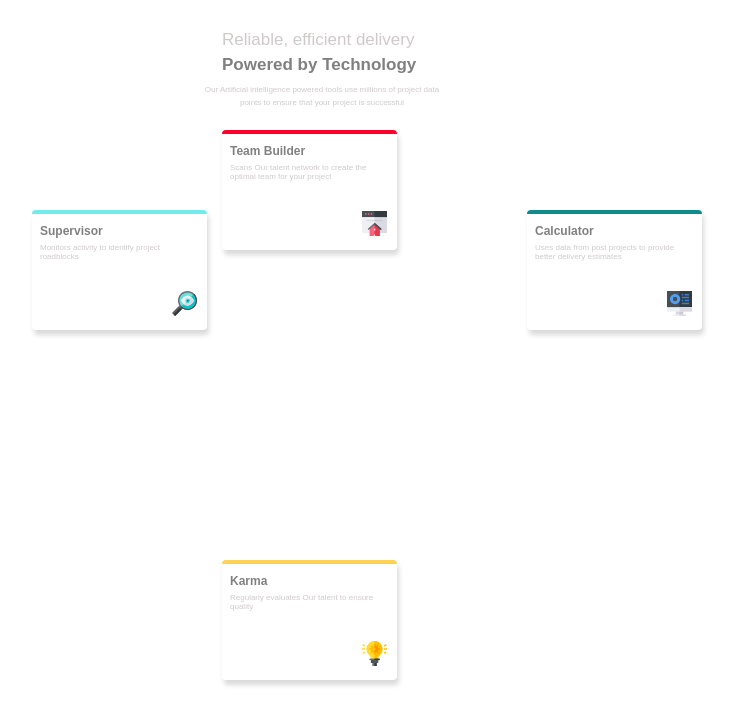
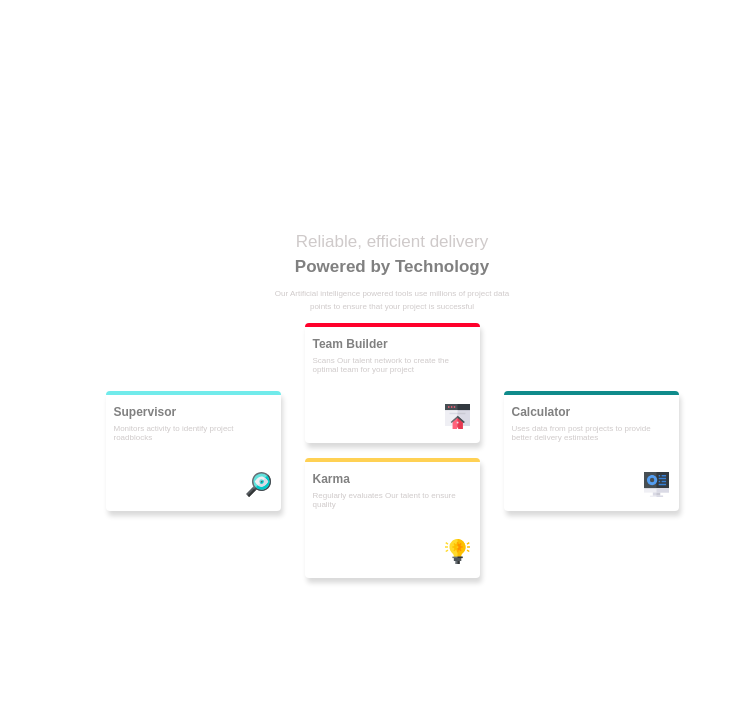
Before and after one commit to Olawalefaruk/four-card, a plain HTML site: page index.html in a window 1280 px wide. Shown: the whole page, without its empty margins (248-984 px from the left). Drawn offline with Linux system fonts and the light colour scheme.

Commit message:
changed the styles

```diff
--- a/index.html
+++ b/index.html
@@ -18,6 +18,8 @@
       <h3 class="new-p">
         Our Artificial intelligence powered tools use millions of project data points to ensure that your project is successful
       </h3>
+    <div class="combine-grid">
+      <div class="first">
         <div class="div-1">
           <h1>
             Supervisor
@@ -27,6 +29,8 @@
           </p>
           <img class="image" src="icon-supervisor.svg" alt="search icon">
         </div>
+      </div>
+      <div class="second">
         <div class="div-2">
           <h1>
             Team Builder
@@ -36,15 +40,7 @@
           </p>
           <img class="image" src="icon-team-builder.svg" alt="team builder icon">
         </div>
-    <div class="div-3">
-      <h1>
-        Calculator
-      </h1>
-      <p>
-        Uses data from post projects to provide better delivery estimates
-      </p>
-      <img class="image" src="icon-calculator.svg" alt="calculator icon">
-    </div>
+
         <div class="div-4">
           <h1>
             Karma
@@ -55,5 +51,22 @@
           <img class="image" src="icon-karma.svg" alt="karma icon">
         </div>
       </div>
+      <div class="third">
+        <div class="div-3">
+          <h1>
+            Calculator
+          </h1>
+          <p>
+            Uses data from post projects to provide better delivery estimates
+          </p>
+          <img class="image" src="icon-calculator.svg" alt="calculator icon">
+        </div>
+      </div>
+
+
+    </div>
+
+
+  </div>
 </body>
 </html>
--- a/style.css
+++ b/style.css
@@ -14,88 +14,133 @@ div {
 .background {
   width: 100%;
   min-height: 100vh;
-  position: relative;
   display: flex;
+  flex-direction: column;
+  justify-content: center;
+  align-items: center;
+}
+
+.combine-grid {
+  display: flex;
+  gap: 1.5rem;
+
+
+
+
+
+  /*grid-template-columns: 1fr;
+
+
+  grid-template-areas:
+    "first second third"
+    "fourth second sixth"
+    "seventh eighth ninth"
+    "seventh eighth ninth";*/
+}
+
+.first {
+  display: flex;
+  justify-content: column;
+  align-items: center;
+}
+
+.second {
+  display: flex;
+  flex-direction: column;
 
 }
 
+.third {
+  display: flex;
+  justify-content: column;
+  align-items: center;
+}
+
+
 h2 {
-  position: absolute;
-  left: 470px;
-  padding-top: 30px;
+  padding-top: 10px;
   font-size: 17px;
   font-weight: 100;
   color: rgb(207, 202, 202);
+
 }
 
 h3 {
-  position: absolute;
-  left: 470px;
-  top: 30px;
-  padding-top: 25px;
+  padding-top: 5px;
+  padding-bottom: 5px;
   font-size: 17px;
   color: gray;
+
 }
 
 .new-p {
   text-align: center;
-  left: 450px;
-  top: 83px;
   font-weight: 100;
   font-size: 8px;
-  max-width: 240px;
+  width: 240px;
   color: rgb(207, 202, 202);
-  padding-top: 0px;
+  padding-bottom: 10px;
   line-height: 13px;
 }
 
 .div-1 {
+ /* grid-row-start: 2;
+  grid-row-end: 3;
+
+  grid-area: fourth;*/
+
+
   background-color: white;
-  margin: 10px;
   display: block;
   height: auto;
-  position: absolute;
-  top: 200px;
-  left:270px;
   border-radius: 4px;
   border-top: 4px solid rgb(113, 235, 235);
   box-shadow: 2px 5px 5px rgba(0, 0, 0, 0.15);
+  align-items: center;
+  justify-content: column;
 }
 
 .div-2 {
+  /*grid-column: 2;
+  grid-row-start: 1;
+  grid-row-end: 2;
+  align-self: center;
+
+  grid-area: second;*/
+
   background-color: white;
-  margin-top: 30px;
   display: block;
   height: auto;
-  position: absolute;
-  top: 100px;
-  left: 470px;
   border-radius: 4px;
   border-top: 4px solid rgb(255, 0, 43);
   box-shadow: 2px 5px 5px rgba(0, 0, 0, 0.15);
+  margin-bottom: 15px;
 }
 
 .div-3 {
+  /*grid-column: 3;
+  grid-row-start: 2;
+  grid-row-end: 3;*/
+
+
   background-color: white;
-  margin: 10px;
   display: block;
   height: auto;
-  position: absolute;
-  top: 200px;
-  right: 320px;
   border-radius: 4px;
   border-top: 4px solid rgb(15, 139, 139);
   box-shadow: 2px 5px 5px rgba(0, 0, 0, 0.15);
 }
 
 .div-4 {
+   /*grid-column: 2;
+  grid-row-start: 3;
+  grid-row-end: 4;
+
+ grid-area: eighth;*/
+
   background-color: white;
-  margin: 0px;
   display: block;
   height: auto;
-  position: absolute;
-  bottom: 120px;
-  left: 470px;
   border-radius: 4px;
   border-top: 4px solid rgb(255, 209, 84);
   box-shadow: 2px 5px 5px rgba(0, 0, 0, 0.15);
```
Lines whose indentation alone changed are shown as unchanged.
